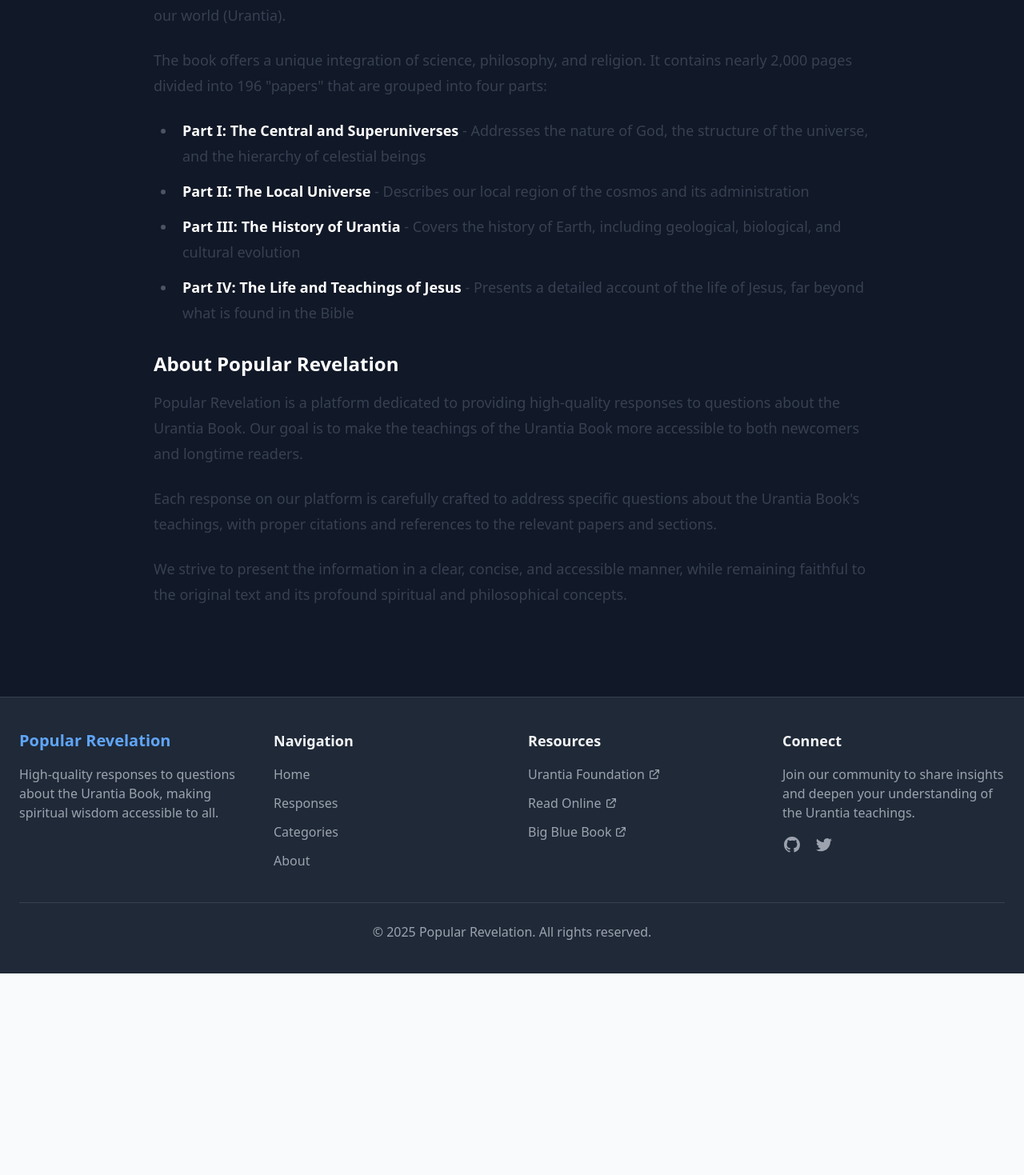
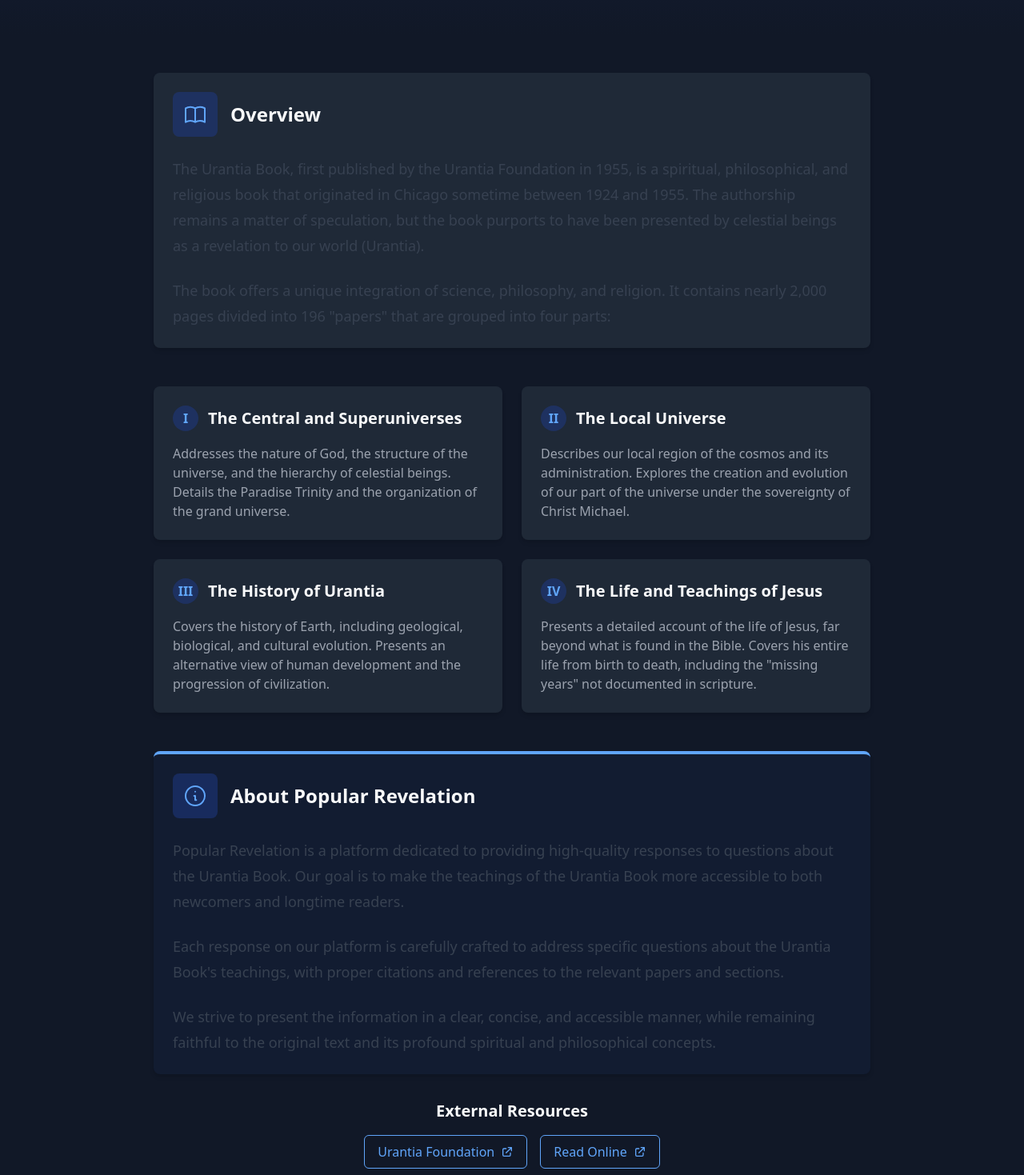
Before and after one commit to emen7/poprev, a React (Vite) app in the folder client/: page /about in a window 1280 px wide. Shown: the part 281-1750 px from the top of the page at 80% size. Before the commit the page ends 1498 px from the top, so only its background shows below. Built offline with nearby package versions, Linux system fonts and the light colour scheme.

Commit message:
Enhance About page with modern design, card layout, and visual elements

```diff
--- a/client/src/pages/About.tsx
+++ b/client/src/pages/About.tsx
@@ -1,9 +1,33 @@
 const About = () => {
   return (
+    <div>
+      {/* Hero Section */}
+      <div className="bg-gradient-to-b from-blue-50 to-white dark:from-blue-900/20 dark:to-gray-900 py-16">
+        <div className="container">
+          <div className="max-w-4xl mx-auto text-center">
+            <h1 className="text-3xl md:text-5xl font-bold mb-6 text-gray-900 dark:text-gray-50">
+              About The Urantia Book
+            </h1>
+            <p className="text-xl text-gray-600 dark:text-gray-300 max-w-2xl mx-auto">
+              A unique integration of science, philosophy, and religion that offers profound insights into the nature of reality.
+            </p>
+          </div>
+        </div>
+      </div>
+
+      {/* Main Content */}
       <div className="py-12">
         <div className="container">
           <div className="max-w-4xl mx-auto">
-          <h1 className="text-3xl md:text-4xl font-bold mb-8">About The Urantia Book</h1>
+            <div className="card mb-12">
+              <div className="flex items-center mb-6">
+                <div className="bg-blue-100 dark:bg-blue-900/50 p-3 rounded-lg mr-4">
+                  <svg className="h-8 w-8 text-blue-600 dark:text-blue-400" fill="none" viewBox="0 0 24 24" stroke="currentColor">
+                    <path strokeLinecap="round" strokeLinejoin="round" strokeWidth={1.5} d="M12 6.253v13m0-13C10.832 5.477 9.246 5 7.5 5S4.168 5.477 3 6.253v13C4.168 18.477 5.754 18 7.5 18s3.332.477 4.5 1.253m0-13C13.168 5.477 14.754 5 16.5 5c1.747 0 3.332.477 4.5 1.253v13C19.832 18.477 18.247 18 16.5 18c-1.746 0-3.332.477-4.5 1.253" />
+                  </svg>
+                </div>
+                <h2 className="text-2xl font-bold text-gray-900 dark:text-gray-50">Overview</h2>
+              </div>
 
               <div className="prose dark:prose-invert prose-lg max-w-none">
                 <p>
@@ -13,24 +37,72 @@
                 <p>
                   The book offers a unique integration of science, philosophy, and religion. It contains nearly 2,000 pages divided into 196 "papers" that are grouped into four parts:
                 </p>
+              </div>
+            </div>
 
-            <ul>
-              <li>
-                <strong>Part I: The Central and Superuniverses</strong> - Addresses the nature of God, the structure of the universe, and the hierarchy of celestial beings
-              </li>
-              <li>
-                <strong>Part II: The Local Universe</strong> - Describes our local region of the cosmos and its administration
-              </li>
-              <li>
-                <strong>Part III: The History of Urantia</strong> - Covers the history of Earth, including geological, biological, and cultural evolution
-              </li>
-              <li>
-                <strong>Part IV: The Life and Teachings of Jesus</strong> - Presents a detailed account of the life of Jesus, far beyond what is found in the Bible
-              </li>
-            </ul>
+            {/* Book Parts */}
+            <div className="grid md:grid-cols-2 gap-6 mb-12">
+              <div className="card transition-all duration-300 hover:shadow-lg">
+                <div className="flex items-center mb-4">
+                  <div className="bg-blue-100 dark:bg-blue-900/50 h-8 w-8 flex items-center justify-center rounded-full mr-3 text-blue-600 dark:text-blue-400 font-bold">
+                    I
+                  </div>
+                  <h3 className="text-xl font-semibold">The Central and Superuniverses</h3>
+                </div>
+                <p className="text-gray-600 dark:text-gray-400">
+                  Addresses the nature of God, the structure of the universe, and the hierarchy of celestial beings. Details the Paradise Trinity and the organization of the grand universe.
+                </p>
+              </div>
 
-            <h2 className="text-2xl font-semibold mt-8 mb-4">About Popular Revelation</h2>
+              <div className="card transition-all duration-300 hover:shadow-lg">
+                <div className="flex items-center mb-4">
+                  <div className="bg-blue-100 dark:bg-blue-900/50 h-8 w-8 flex items-center justify-center rounded-full mr-3 text-blue-600 dark:text-blue-400 font-bold">
+                    II
+                  </div>
+                  <h3 className="text-xl font-semibold">The Local Universe</h3>
+                </div>
+                <p className="text-gray-600 dark:text-gray-400">
+                  Describes our local region of the cosmos and its administration. Explores the creation and evolution of our part of the universe under the sovereignty of Christ Michael.
+                </p>
+              </div>
 
+              <div className="card transition-all duration-300 hover:shadow-lg">
+                <div className="flex items-center mb-4">
+                  <div className="bg-blue-100 dark:bg-blue-900/50 h-8 w-8 flex items-center justify-center rounded-full mr-3 text-blue-600 dark:text-blue-400 font-bold">
+                    III
+                  </div>
+                  <h3 className="text-xl font-semibold">The History of Urantia</h3>
+                </div>
+                <p className="text-gray-600 dark:text-gray-400">
+                  Covers the history of Earth, including geological, biological, and cultural evolution. Presents an alternative view of human development and the progression of civilization.
+                </p>
+              </div>
+
+              <div className="card transition-all duration-300 hover:shadow-lg">
+                <div className="flex items-center mb-4">
+                  <div className="bg-blue-100 dark:bg-blue-900/50 h-8 w-8 flex items-center justify-center rounded-full mr-3 text-blue-600 dark:text-blue-400 font-bold">
+                    IV
+                  </div>
+                  <h3 className="text-xl font-semibold">The Life and Teachings of Jesus</h3>
+                </div>
+                <p className="text-gray-600 dark:text-gray-400">
+                  Presents a detailed account of the life of Jesus, far beyond what is found in the Bible. Covers his entire life from birth to death, including the "missing years" not documented in scripture.
+                </p>
+              </div>
+            </div>
+
+            {/* About Popular Revelation */}
+            <div className="card bg-blue-50 dark:bg-blue-900/10 mb-8 border-t-4 border-blue-500 dark:border-blue-400">
+              <div className="flex items-center mb-6">
+                <div className="bg-blue-100 dark:bg-blue-900/50 p-3 rounded-lg mr-4">
+                  <svg className="h-8 w-8 text-blue-600 dark:text-blue-400" fill="none" viewBox="0 0 24 24" stroke="currentColor">
+                    <path strokeLinecap="round" strokeLinejoin="round" strokeWidth={1.5} d="M13 16h-1v-4h-1m1-4h.01M21 12a9 9 0 11-18 0 9 9 0 0118 0z" />
+                  </svg>
+                </div>
+                <h2 className="text-2xl font-bold text-gray-900 dark:text-gray-50">About Popular Revelation</h2>
+              </div>
+
+              <div className="prose dark:prose-invert prose-lg max-w-none">
                 <p>
                   Popular Revelation is a platform dedicated to providing high-quality responses to questions about the Urantia Book. Our goal is to make the teachings of the Urantia Book more accessible to both newcomers and longtime readers.
                 </p>
@@ -44,6 +116,37 @@
                 </p>
               </div>
             </div>
+
+            {/* External Resources */}
+            <div className="text-center">
+              <h3 className="text-xl font-semibold mb-4">External Resources</h3>
+              <div className="flex flex-wrap justify-center gap-4">
+                <a
+                  href="https://www.urantia.org/"
+                  target="_blank"
+                  rel="noopener noreferrer"
+                  className="btn btn-outline inline-flex items-center"
+                >
+                  Urantia Foundation
+                  <svg className="ml-2 h-4 w-4" fill="none" viewBox="0 0 24 24" stroke="currentColor">
+                    <path strokeLinecap="round" strokeLinejoin="round" strokeWidth={2} d="M10 6H6a2 2 0 00-2 2v10a2 2 0 002 2h10a2 2 0 002-2v-4M14 4h6m0 0v6m0-6L10 14" />
+                  </svg>
+                </a>
+                <a
+                  href="https://www.urantia.org/urantia-book/read-urantia-book-online"
+                  target="_blank"
+                  rel="noopener noreferrer"
+                  className="btn btn-outline inline-flex items-center"
+                >
+                  Read Online
+                  <svg className="ml-2 h-4 w-4" fill="none" viewBox="0 0 24 24" stroke="currentColor">
+                    <path strokeLinecap="round" strokeLinejoin="round" strokeWidth={2} d="M10 6H6a2 2 0 00-2 2v10a2 2 0 002 2h10a2 2 0 002-2v-4M14 4h6m0 0v6m0-6L10 14" />
+                  </svg>
+                </a>
+              </div>
+            </div>
+          </div>
+        </div>
       </div>
     </div>
   )
```
Lines whose indentation alone changed are shown as unchanged.
